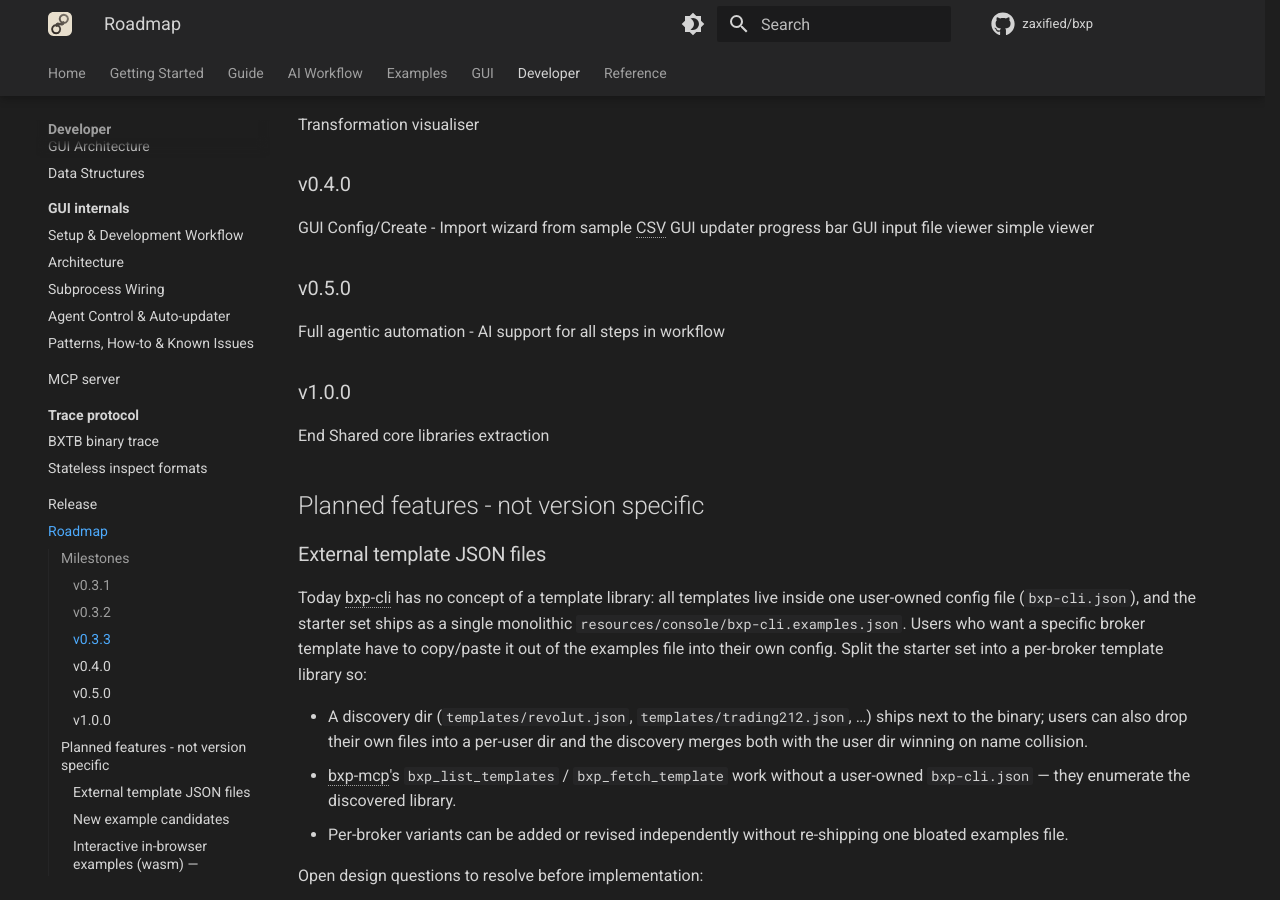
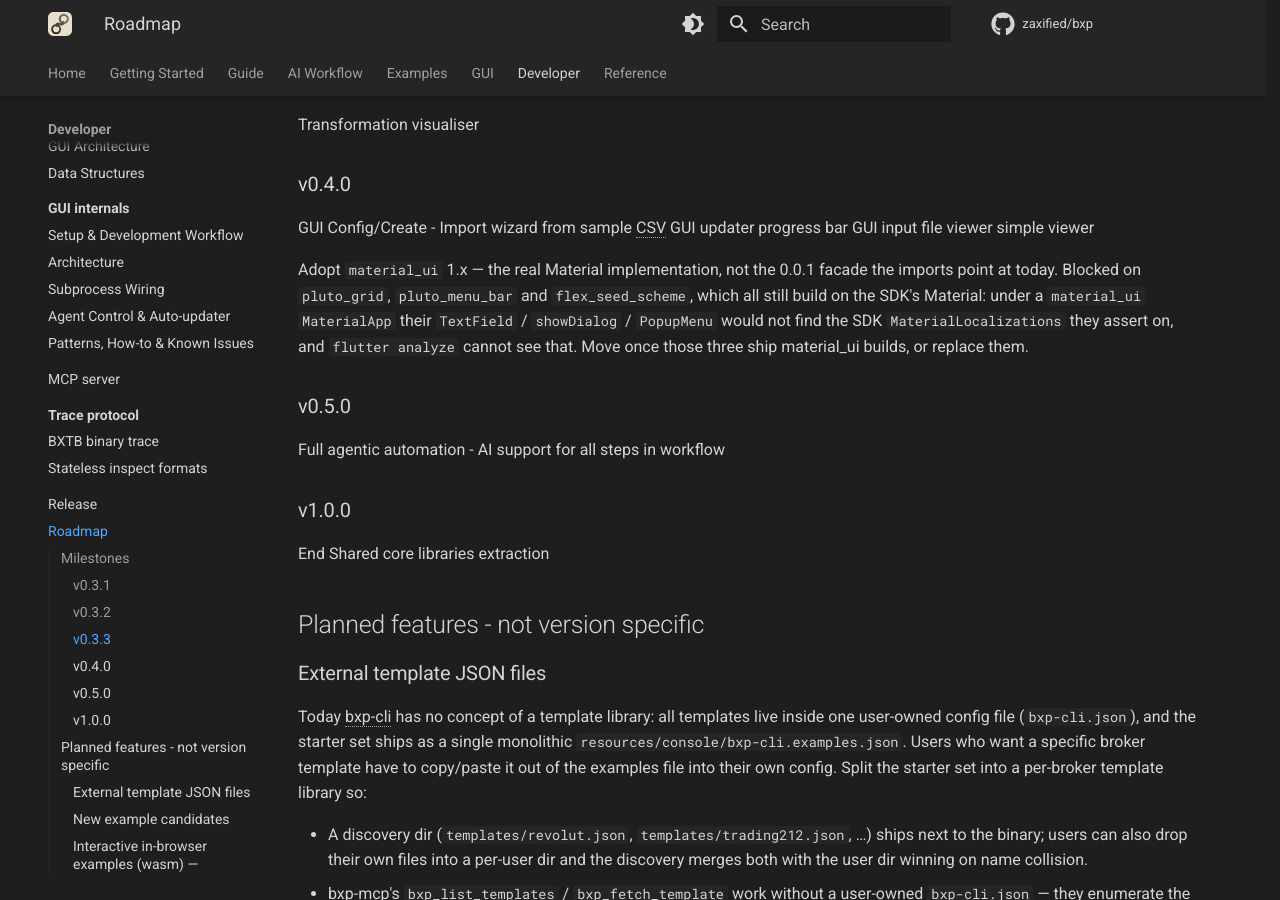
Before and after one commit to zaxified/bxp, an MkDocs documentation site: the page built from docs/dev/roadmap.md, in a window 1280 px wide and 900 px high, scrolled down 604 px. Built offline with MkDocs 1.6.1 and Material for MkDocs 9.7.7, drawn with Linux system fonts in a browser that asks for light colours; comment, search, counter and statistics services are not loaded.

Commit message:
fix(gui): pin material_ui exactly, because a caret on 0.0.x pins nothing
The previous commit adopted `material_ui: ^0.0.1` and claimed in its own
comment that this was "pinned like every other dep: a version move is a
deliberate edit, not a silent resolve." That was wrong. Pub reads a caret
on a 0.0.x version as `>=0.0.1 <0.1.0`, so the constraint permits every
0.0.x release there will ever be.

It did not stay theoretical. `material_ui` shipped 0.0.2, 0.0.3 and
0.0.3+1 over the past month, and somewhere in there it stopped being the
ten-line facade the adoption rested on -- 0.0.3+1 carries its own
`ColorScheme`. `flex_seed_scheme` still returns the SDK's, so the moment
CI resolved fresh (pubspec.lock is gitignored, so it always does) all
three legs failed `flutter analyze` on the one line where those two meet.
Locally the stale lock still held 0.0.1, which is exactly why nothing
caught it before the push.

An exact pin restores what the adoption actually intended: one Material,
imports already carrying the future name, and any version move visible in
a diff.

Moving to 1.x is on the roadmap rather than in this commit, because it is
not a bump. 0.0.1 is one file containing one `export` statement; 1.0.1 is
202 files with their own ColorScheme, ThemeData and MaterialLocalizations
-- a second Material beside the one Flutter 3.47 still ships. Tried it:
`flutter analyze` reports a single error, which reads as an afternoon of
work and is a trap. `pluto_grid`, `pluto_menu_bar` and `flex_seed_scheme`
all still build on the SDK's Material, and under a `material_ui`
`MaterialApp` the grid's `TextField` / `showDialog` / `PopupMenu` would
not find the SDK `MaterialLocalizations` they assert on -- a runtime
failure in the column filter that no static check can see. That migration
belongs to whoever those three packages move first.

Verified with the lock deleted, so the resolve matches CI's: material_ui
0.0.1, and the desktop phase green.

Co-Authored-By: Claude Opus 5 (1M context) <noreply@anthropic.com>

```diff
--- a/docs/dev/roadmap.md
+++ b/docs/dev/roadmap.md
@@ -29,6 +29,14 @@ Transformation visualiser
 GUI Config/Create - Import wizard from sample CSV
 GUI updater progress bar
 GUI input file viewer simple viewer
+
+Adopt `material_ui` 1.x — the real Material implementation, not the 0.0.1
+facade the imports point at today. Blocked on `pluto_grid`, `pluto_menu_bar`
+and `flex_seed_scheme`, which all still build on the SDK's Material: under a
+`material_ui` `MaterialApp` their `TextField` / `showDialog` / `PopupMenu`
+would not find the SDK `MaterialLocalizations` they assert on, and
+`flutter analyze` cannot see that. Move once those three ship material_ui
+builds, or replace them.
 
 ### v0.5.0
 
```
Also changed, not shown: 1 other file.
